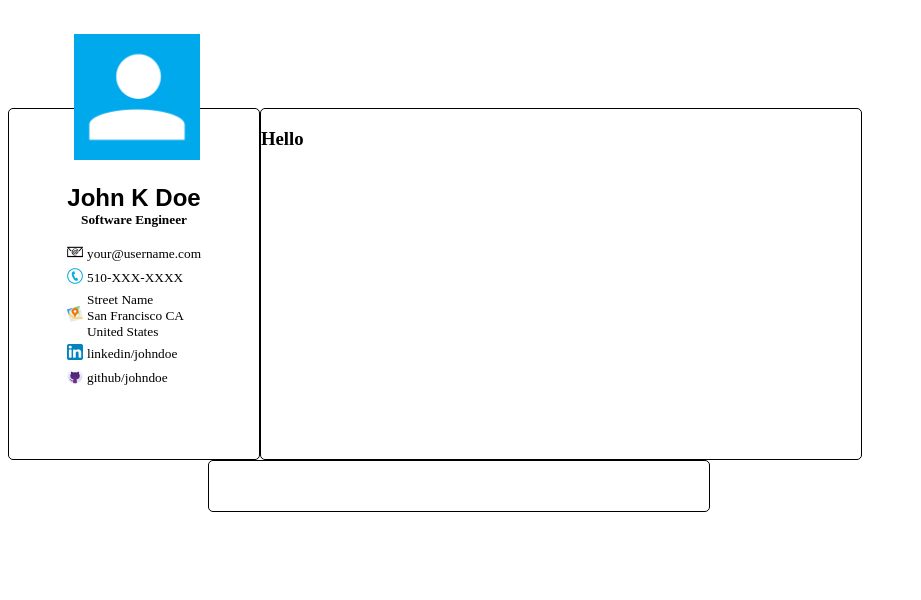
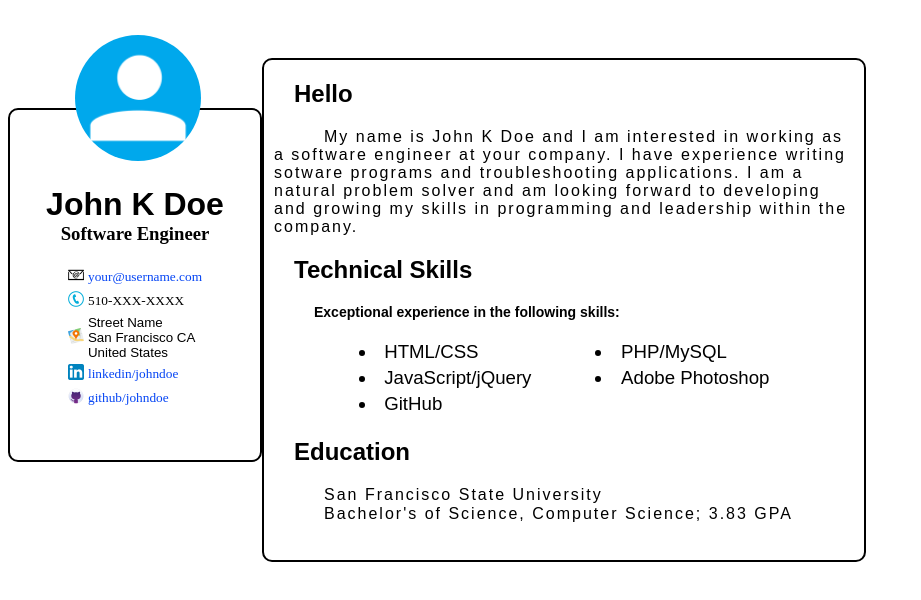
Before and after one commit to danielknguyen/resume_project, a plain HTML site: page index.html in a window 1280 px wide. Shown: the whole page, without its empty margins (0-921 px from the left). Drawn offline with Linux system fonts and the light colour scheme.

Commit message:
added body content and styled additional sections of the HTML file

```diff
--- a/index.html
+++ b/index.html
@@ -6,15 +6,15 @@
 </head>
 <body>
 	<div id="header">
-		<img id="selfie" src="photos-folder/personal.png" alt="personal selfie"/>
-		<h2>John K Doe</h2>
-		<p id="jobtitle">Software Engineer</p>
+		<img id="selfphoto" src="photos-folder/personal.png" alt="personal phto"/>
+		<h1>John K Doe</h1>
+		<h3>Software Engineer</h3>
 		<table>
 			<tr>
 				<td>
 					<img src="photos-folder/12462-200.png" alt="email icon"/>
 				</td>
-				<td>your@username.com</td>
+				<td><a href="mailto:your@username.com" title="email me"/>your@username.com</td>
 			</tr>
 			<tr>
 				<td><img src="photos-folder/RTGnBLbTL.png" alt="call icon"/></td>
@@ -30,17 +30,35 @@
 			</tr>
 			<tr>
 				<td><img src="photos-folder/linkedin-512.png" alt="linkedin icon"/></td>
-				<td>linkedin/johndoe</td>
+				<td><a href="https://www.linkedin.com" target="_blank" title="linkedin account"/>linkedin/johndoe</td>
 			</tr>
 			<tr>
 				<td><img src="photos-folder/39062.png" alt="github icon"/></td>
-				<td>github/johndoe</td>
+				<td><a href="https://www.github.com" target="_blank" title="github account"/>github/johndoe</td>
 			</tr>
 		</table>
 	</div>
 	<div id="body">
-		<h3>Hello</h3>
-
+		<h2>Hello</h2>
+		<p>My name is John K Doe and I am interested in working as a software engineer at your company. I have experience writing sotware programs and troubleshooting applications. I am a natural problem solver and am looking forward to developing and growing my skills in programming and leadership within the company.</p>
+		<h2>Technical Skills<h2>
+		<h4>Exceptional experience in the following skills:</h4>
+		<table>
+			<tr>
+				<td><li>HTML/CSS</li></td>
+				<td><li>PHP/MySQL</li></td>
+			</tr>
+			<tr>
+				<td><li>JavaScript/jQuery</li></td>
+				<td><li>Adobe Photoshop</li></td>
+			</tr>
+			<tr>
+				<td><li>GitHub</li></td>
+			</tr>
+		</table>
+		<h2>Education</h2>
+			<p>San Francisco State University</p>
+			<p>Bachelor's of Science, Computer Science; 3.83 GPA</p>
 	</div>
 	<div id="footer"></div>
 </body>
--- a/styles-folder/styles.css
+++ b/styles-folder/styles.css
@@ -1,6 +1,6 @@
 div {
-	border:1px solid #000000;
-	border-radius:5px;
+	border:2px solid #000000;
+	border-radius:10px;
 	display:inline-block;
 }
 #header {
@@ -9,7 +9,7 @@ div {
 	float:left;
 	margin-top:100px;
 }
-#header h2 {
+#header h1 {
 	font-family:"Arial";
 	text-align:center;
 	margin-bottom:0;
@@ -25,31 +25,66 @@ div {
 	height:16px;
 	width:16px;
 }
-div #selfie {
+a:link {
+	color:#0444F4;
+	background-color:transparent;
+	text-decoration:none;
+}
+a:visited {
+	color:#6B6B6B;
+	background-color:transparent;
+	text-decoration:none;
+}
+a:hover {
+	color:#002FB2;
+	background-color:transparent;
+	text-decoration:underline;
+}
+div #selfphoto {
 	height:126px;
 	width:126px;
 	margin-left:65px;
 	margin-top:-75px;
+	border-radius:100px;
 	display:absolute;
 }
 table {
 	margin:auto;
 }
-#jobtitle {
+#header h3 {
 	text-align:center;
-	font-size:10pt;
-	font-weight:bold;
 	margin-top:0;
 }
-
 #body {
-	height:350px;
+	height:500px;
 	width:600px;
-	margin-top:100px;
+	margin-top:50px;
+}
+#body li {
+	font-size:14pt;
+	padding-left:30px;
+	padding-right:30px;
+}
+#body h2,h4 {
+	margin-left:30px;
+}
+#body h4 {
+	font-size:14px;
+	margin-left:50px;
+}
+#body p {
+	text-indent:50px;
+	letter-spacing:2px;
+	margin:1px 10px;
+}
+#body h2,h4,p,li {
+	font-family:Arial;
 }
 #footer {
 	height:50px;
-	width:500px;
-	display:block;
-	margin-left:200px;
+	width:150px;
+	display:none;
+	margin-left:45px;
+	margin-top:-50px;
+	border-radius:20px;
 }
```
